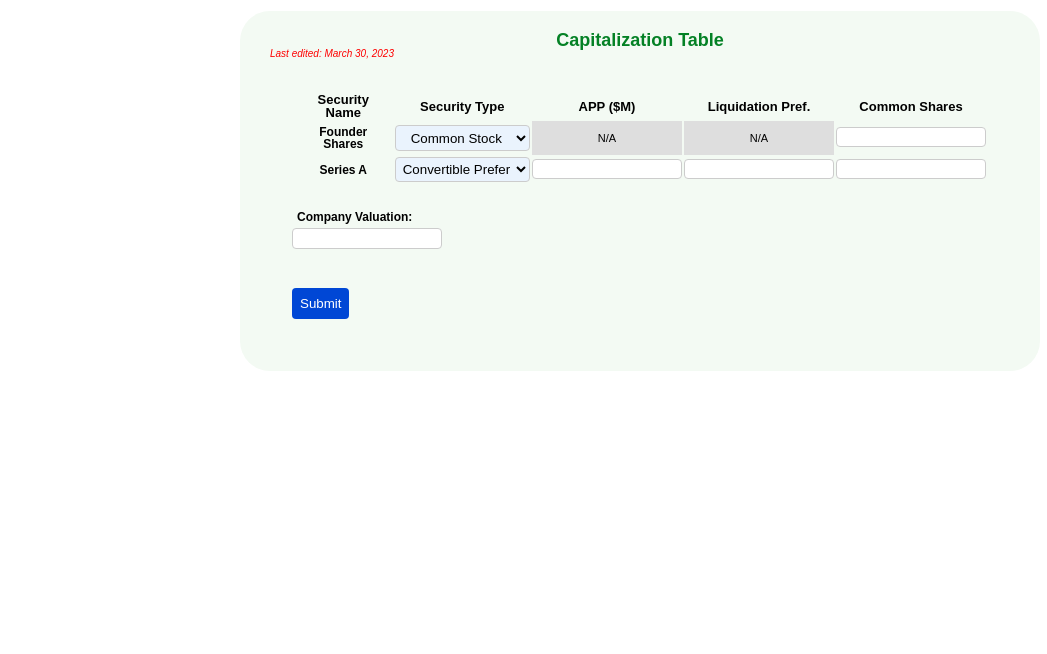
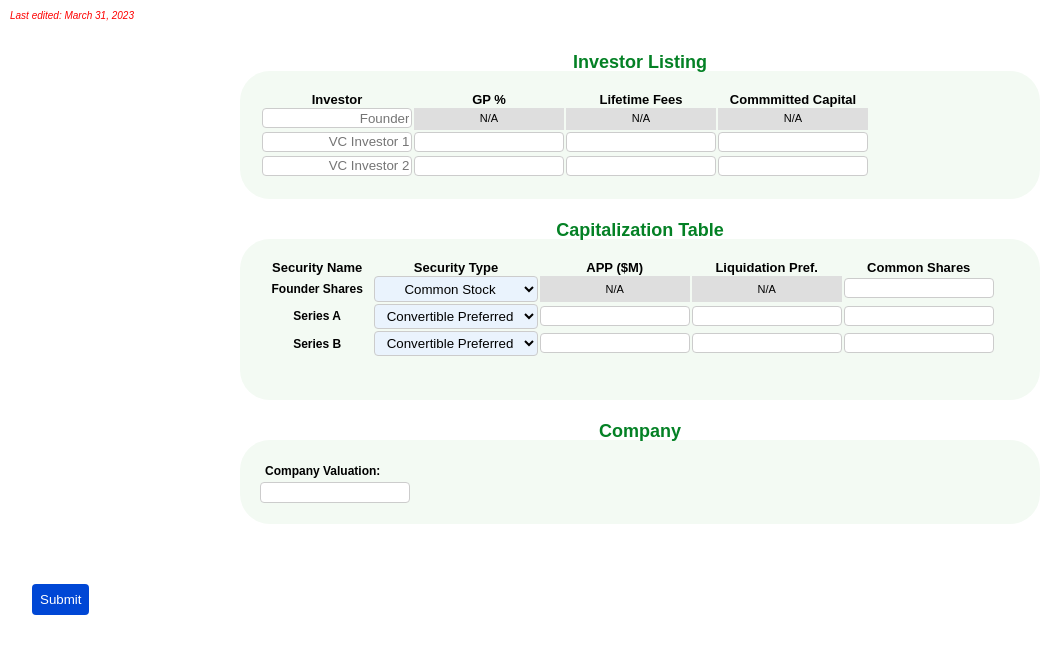
Before and after one commit to edirumano/vc-valuation, a Flask app: page / in a window 1280 px wide. Shown: the top 654 px of the page, without its empty margins (0-1047 px from the left). Run offline with Flask 2, Linux system fonts and the light colour scheme.

Commit message:
updated HTML

```diff
--- a/vc-valuation/templates/index.html
+++ b/vc-valuation/templates/index.html
@@ -7,11 +7,63 @@
   </head>
   <body>
     <br />
+    <p id="comment">Last edited: March 31, 2023</p>
+
+    <form method="post" action="{{ url_for('submit') }}">
+    <h1>Investor Listing</h1>
     <div class="container">
+    <table id="MyTable">
+      <tr>
+        <th>Investor</th>
+        <th>GP %</th>
+        <th>Lifetime Fees</th>
+        <th>Commmitted Capital</th>
+      </tr>
+      <tr>
+        <td>
+          <input type="text" placeholder="Founder" name="investors[0].name" id="investors[0].name">
+        </td>
+        <td class="empty-cell">N/A</td>
+        <td class="empty-cell">N/A</td>
+        <td class="empty-cell">N/A</td>
+      </tr>
+        <tr>
+          <td>
+            <input type="text" placeholder="VC Investor 1" name="investors[1].name" id="investors[1].name">
+          </td>
+          <td>
+            <input type="text" pattern="[0-9]+([.][0-9]+)?" name="investors[1].gppercent" id="investors[1].gppercent" required>
+          </td>
+          <td>
+            <input type="text"  pattern="[0-9]+([.][0-9]+)?" name="investors[1].fees" id="investors[1].fees" required>
+          </td>
+          <td>
+            <input type="text"  pattern="[0-9]+([.][0-9]+)?" name="investors[1].comcap" id="investors[1].comcap" required>
+          </td>
+        </tr>
+        <tr>
+          <td>
+            <input type="text"  placeholder="VC Investor 2" name="investors[2].name" id="investors[2].name">
+          </td>
+          <td>
+            <input type="text" pattern="[0-9]+([.][0-9]+)?" name="investors[2].gppercent" id="investors[2].gppercent" required>
+          </td>
+          <td>
+            <input type="text"  pattern="[0-9]+([.][0-9]+)?" name="investors[2].fees" id="investors[2].fees" required>
+          </td>
+          <td>
+            <input type="text"  pattern="[0-9]+([.][0-9]+)?" name="investors[2].comcap" id="investors[2].comcap" required>
+          </td>
+        </tr>
+    </table>
+    </div>
+    <br />
+    <br />
+
+
     <h1>Capitalization Table</h1>
-   <p id="comment">Last edited: March 30, 2023</p>
+    <div class="container">
     <div class=""center">
-    <form method="post" action="{{ url_for('submit') }}">
         <div style="display:block;">
         <table>
           <tr>
@@ -26,7 +78,7 @@
             <h2>Founder Shares</h2>
             </td>
             <td>
-            <select name="founder_sec" id="founder_sec" required>
+              <select name="securities[0].type" id="securities[0].type" required>
                 <option value="com">Common Stock</option>
               </select>
             </td>
@@ -35,7 +87,7 @@
             <td class="empty-cell">N/A
             </td>
             <td>
-            <input type="number" min="0" name="founder_com_shares" id="founder_com_shares" required>
+              <input type="number" min="0" name="securities[0].comshares" id="securities[0].comshares" required>
             </td>
         </tr>
         <tr>
@@ -43,52 +95,99 @@
           <h2>Series A</h2>
           </td>
           <td>
-          <select name="serA_sec_type" id="serA_sec_type" required>
+            <select name="securities[1].type" id="securities[1].type" required>
               <option value="conv_pref">Convertible Preferred</option>
               <option value="red_pref">Redeemable Preferred</option>
               <option value="part_pref">Participating Preferred</option>
             </select>
           </td>
           <td>
-          <input type="text" pattern="[0-9]+([.][0-9]+)?" name="serA_app" id="serA_app" required>
+            <input type="text" pattern="[0-9]+([.][0-9]+)?" name="securities[1].app" id="securities[1].app" required>
           </td>
           <td>
-          <input type="text" pattern="[0-9]+([.][0-9]+)?" name="serA_liqpref" id="serA_liqpref" required>
+            <input type="text" pattern="[0-9]+([.][0-9]+)?" name="securities[1].liqpref" id="securities[1].liqpref" required>
           </td>
           <td>
-          <input type="number" min="0" name="serA_shares" id="serA_shares" required>
+            <input type="number" min="0" name="securities[1].comshares" id="securities[1].comshares" required>
+          </td>
+        </tr>
+      </tr>
+      <tr>
+        <td>
+        <h2>Series B</h2>
+        </td>
+        <td>
+          <select name="securities[2].type" id="securities[2].type" required>
+            <option value="conv_pref">Convertible Preferred</option>
+            <option value="red_pref">Redeemable Preferred</option>
+            <option value="part_pref">Participating Preferred</option>
+          </select>
+        </td>
+        <td>
+          <input type="text" pattern="[0-9]+([.][0-9]+)?" name="securities[2].app" id="securities[2].app" required>
+        </td>
+        <td>
+          <input type="text" pattern="[0-9]+([.][0-9]+)?" name="securities[2].liqpref" id="securities[2].liqpref" required>
+        </td>
+        <td>
+          <input type="number" min="0" name="securities[2].comshares" id="securities[2].comshares" required>
         </td>
       </tr>
         </table>
         </div>
         <br />
         <br />
-      <h3>Company Valuation:</h3>
-      <input type="number" min="0" name="company_val" id="company_val" required>
-      <br />
-      <br />
-      <div style="display: block;">
-        <button type="submit">Submit</button>
+      </div>
     </div>
 
-    </form>
-    </div>
+
       <script>
         document.addEventListener('DOMContentLoaded', () => {
-        const securityTypeSelect = document.getElementById('serA_sec_type');
-        const lastCell = document.querySelector('tr:last-of-type td:last-of-type');
+          const securityTypeSelect = document.getElementById('securities[1].type');
+          const lastCell = document.getElementById('securities[1].comshares').closest('td');
 
           securityTypeSelect.addEventListener('change', () => {
             if (securityTypeSelect.value === 'red_pref') {
               lastCell.innerHTML = 'N/A';
               lastCell.classList.add('empty-cell');
             } else {
-            lastCell.innerHTML = '<input type="number" min="0" name="serA_shares" id="serA_shares" required>';
+              lastCell.innerHTML = '<input type="number" min="0" name="securities[1].comshares" id="securities[1].comshares" required>';
+              lastCell.classList.remove('empty-cell');
+            }
+          });
+        });
+
+        document.addEventListener('DOMContentLoaded', () => {
+          const securityTypeSelect = document.getElementById('securities[2].type');
+          const lastCell = document.getElementById('securities[2].comshares').closest('td');
+
+          securityTypeSelect.addEventListener('change', () => {
+            if (securityTypeSelect.value === 'red_pref') {
+              lastCell.innerHTML = 'N/A';
+              lastCell.classList.add('empty-cell');
+            } else {
+              lastCell.innerHTML = '<input type="number" min="0" name="securities[2].comshares" id="securities[2].comshares" required>';
               lastCell.classList.remove('empty-cell');
             }
           });
         });
       </script>
+<br />
+<br />
+<h1>Company</h1>
+<div class="container">
+<h3>Company Valuation:</h3>
+<input type="text"  pattern="[0-9]+([.][0-9]+)?" name="company_val" id="company_val" required>
+
 </div>
+<br />
+<br />
+    <div class="button-container">
+
+      <br />
+      <br />
+      <button type="submit">Submit</button>
+    </div>
+  </form>
   </body>
 </html>
```
Also changed, not shown: vc-valuation/templates/response.html (+52 -24 lines). Lines whose indentation alone changed are shown as unchanged.
